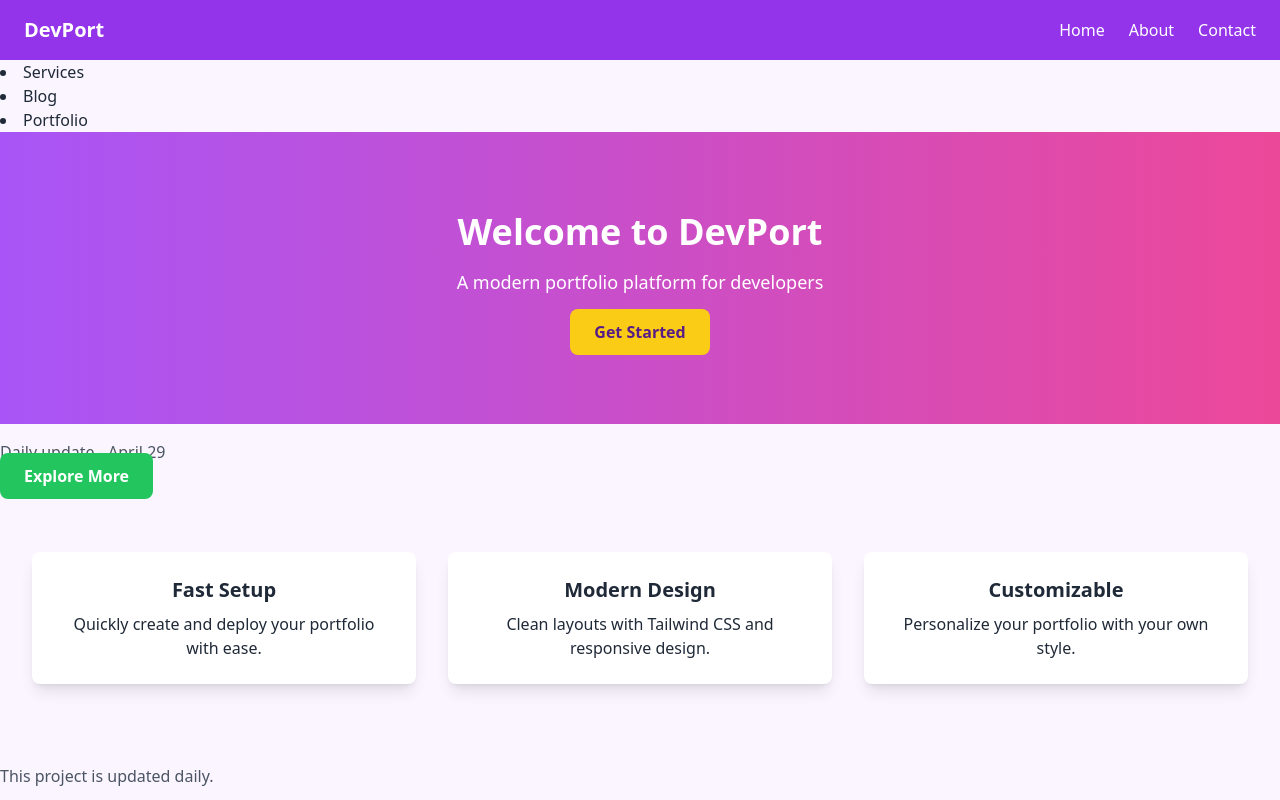
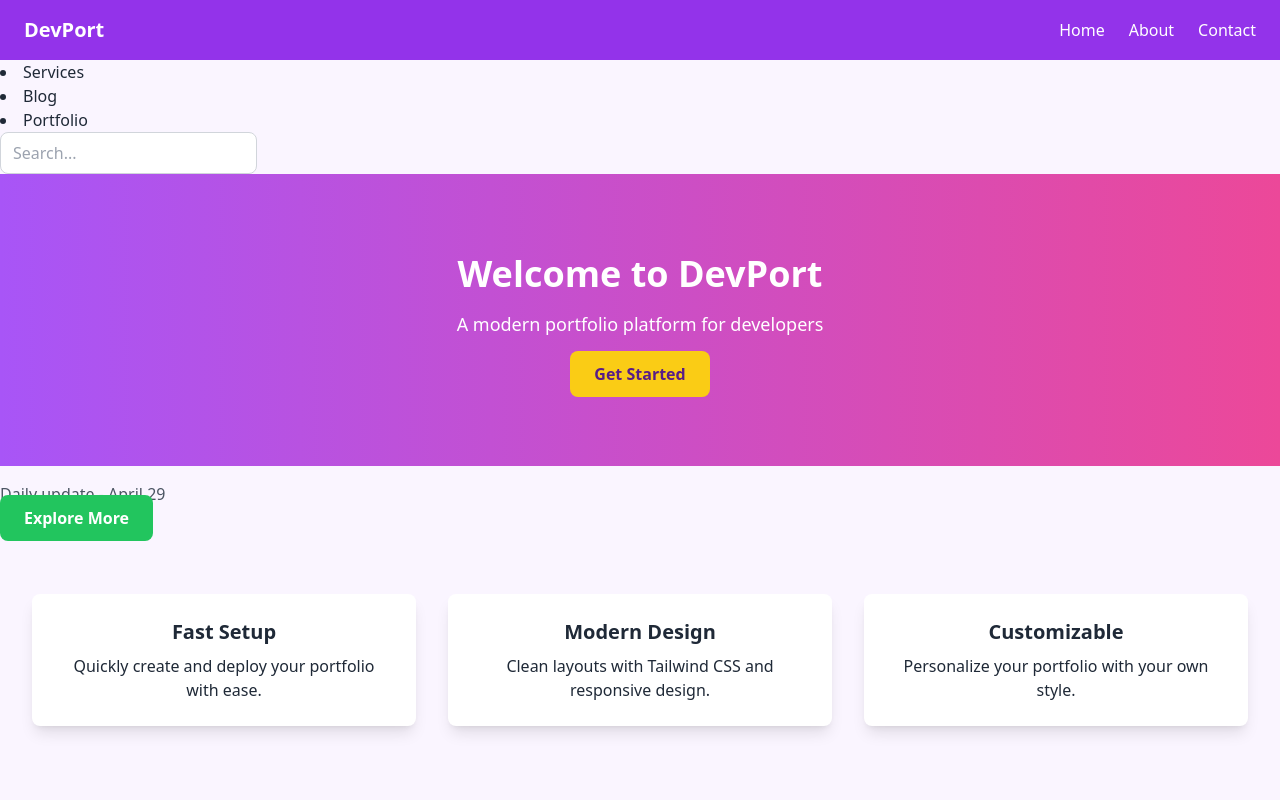
Before and after one commit to mahmud6p/HTML-Project, a plain HTML site: page index.html in a window 1280 px wide. Shown: the top 800 px of the page. Drawn offline with nearby package versions, Linux system fonts and the light colour scheme.

Commit message:
Commit 1: Added search box in navbar

```diff
--- a/index.html
+++ b/index.html
@@ -20,6 +20,8 @@
   <li><a href="#" class="hover:text-yellow-300">Services</a></li>
 <li><a href="#" class="hover:text-yellow-300">Blog</a></li>
 <li><a href="#" class="hover:text-green-400">Portfolio</a></li>
+<input type="text" placeholder="Search..." class="px-3 py-2 rounded-lg border border-gray-300">
+
 
 
   <!-- Hero Section -->
```
